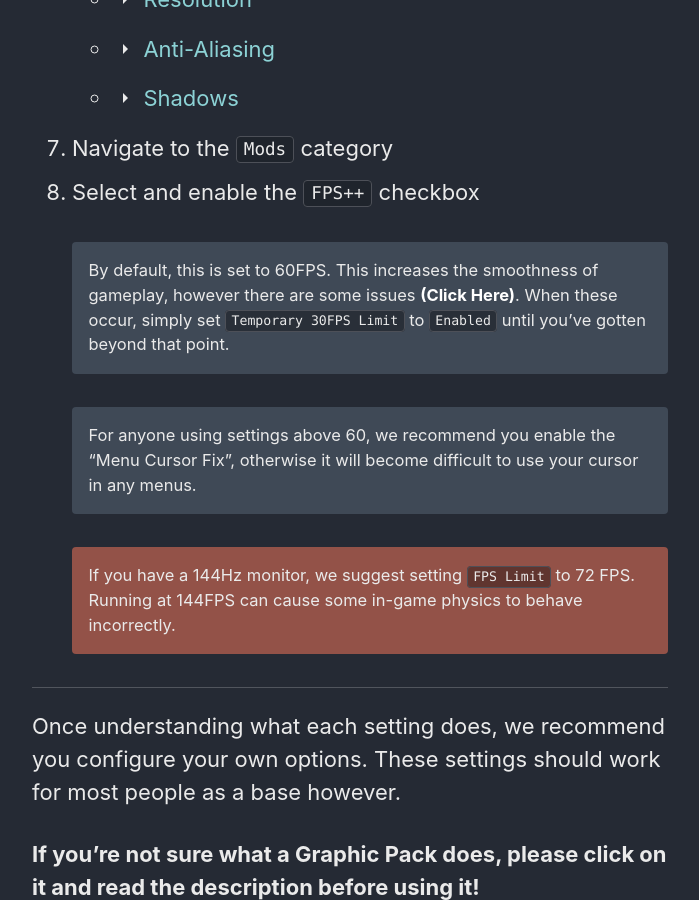
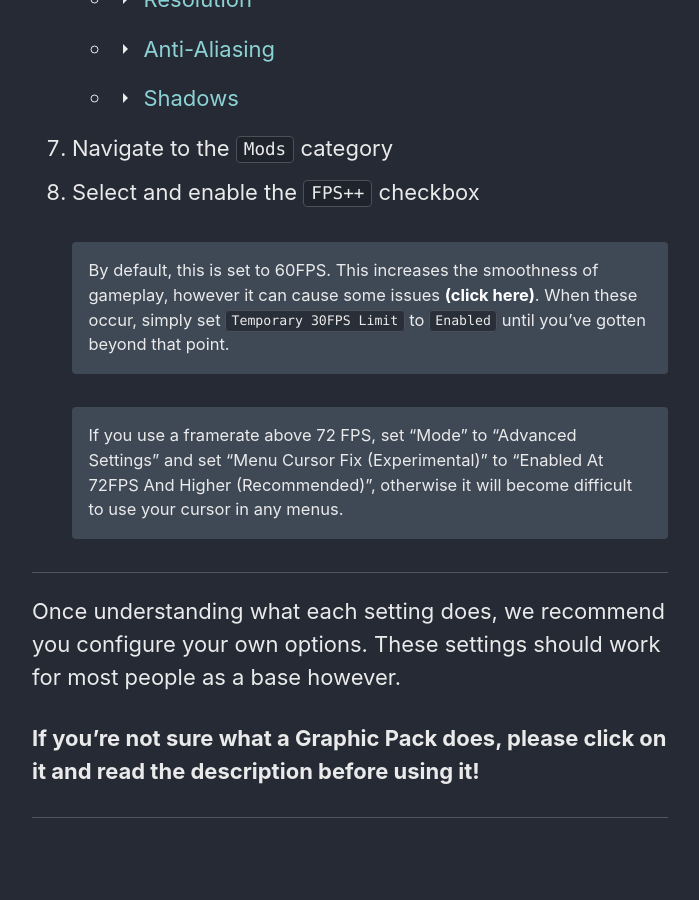
Before and after one commit to cfw-guide/cemu.cfw.guide, a Jekyll site: the page built from _pages/en_US/optimizing-botw.md, in a window 1280 px wide and 900 px high, scrolled down 2748 px. Shown: the whole window, without its empty margins (290-989 px from the left). Built offline with Jekyll 4.4.1, drawn with Linux system fonts in a browser that asks for light colours.

Commit message:
updated fps notes due to new update

```diff
--- a/_pages/en_US/optimizing-botw.md
+++ b/_pages/en_US/optimizing-botw.md
@@ -89,14 +89,11 @@ Please make sure to the read the descriptions and presets for each graphic pack
 1. Navigate to the `Mods` category
 1. Select and enable the `FPS++` checkbox
 
-    By default, this is set to 60FPS. This increases the smoothness of gameplay, however there are some issues [(Click Here)](https://wiki.cemu.info/wiki/The_Legend_of_Zelda:_Breath_of_the_Wild#Issues_arising_by_using_FPS.2B.2B_or_static_FPS.2B.2B). When these occur, simply set `Temporary 30FPS Limit` to `Enabled` until you've gotten beyond that point.
+    By default, this is set to 60FPS. This increases the smoothness of gameplay, however it can cause some issues [(click here)](https://wiki.cemu.info/wiki/The_Legend_of_Zelda:_Breath_of_the_Wild#Issues_arising_by_using_FPS.2B.2B_or_static_FPS.2B.2B). When these occur, simply set `Temporary 30FPS Limit` to `Enabled` until you've gotten beyond that point.
     {: .notice--info}
 
-    For anyone using settings above 60, we recommend you enable the "Menu Cursor Fix", otherwise it will become difficult to use your cursor in any menus.
+    If you use a framerate above 72 FPS, set "Mode" to "Advanced Settings" and set "Menu Cursor Fix (Experimental)" to "Enabled At 72FPS And Higher (Recommended)", otherwise it will become difficult to use your cursor in any menus.
     {: .notice--info}
-
-    If you have a 144Hz monitor, we suggest setting `FPS Limit` to 72 FPS. Running at 144FPS can cause some in-game physics to behave incorrectly.
-    {: .notice--warning}
 
 ---
 
```
